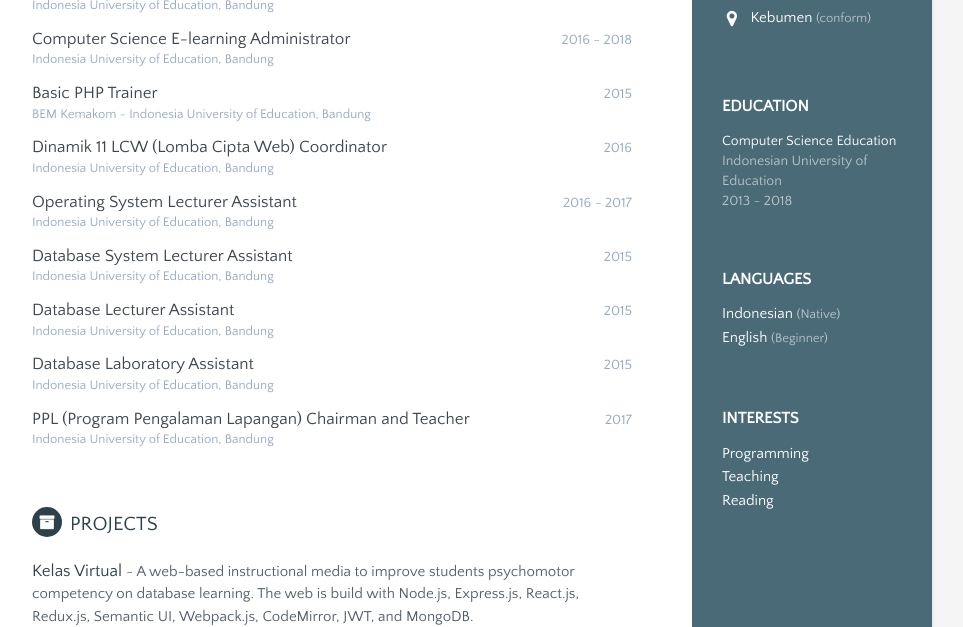
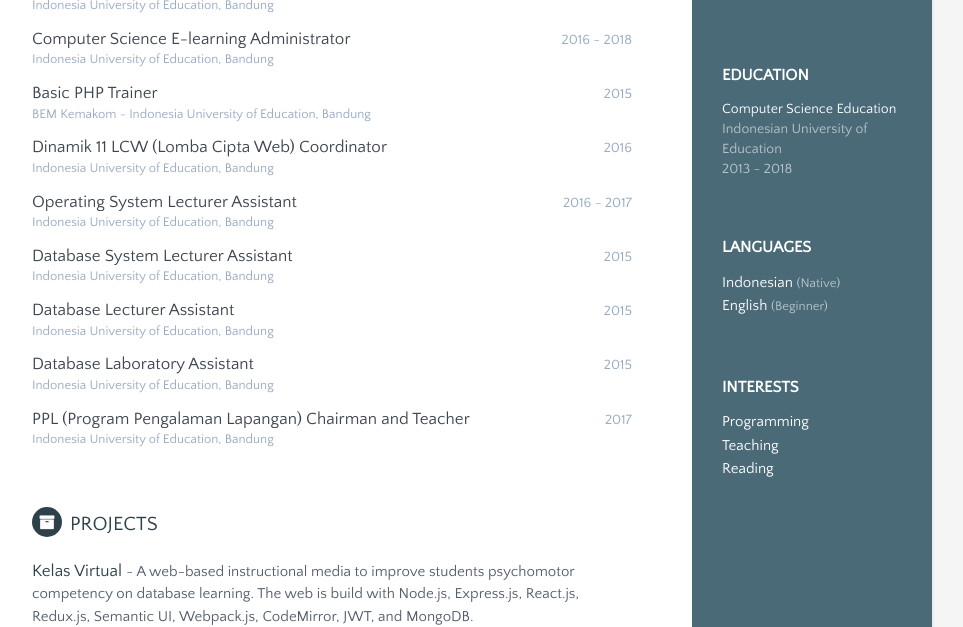
Before and after one commit to oppytut/mz-resume, a website built with webpack: page public/index.html in a window 1280 px wide. Shown: the part 473-1100 px from the top of the page, without its empty margins (188-1151 px from the left). Built offline with nearby package versions, Linux system fonts and the light colour scheme.

Commit message:
remove location

```diff
--- a/public/index.html
+++ b/public/index.html
@@ -75,11 +75,11 @@
 						<i class="fa fa-globe"></i>
 						<a class="sidebar-hovered-link" href="https://me.mazovi.com" target="_blank">me.mazovi.com</a>
 					</li>
-					<li class="location">
+					<!-- <li class="location">
 						<i class="fa fa-map-marker"></i>
 						<a class="sidebar-hovered-link" href="https://www.google.com/maps/place/Kabupaten+Kebumen" target="_blank">Kebumen</a>
 						<span class="contact-desc">(conform)</span>
-					</li>
+					</li> -->
 				</ul>
 			</div><!--//contact-container-->
 
```
